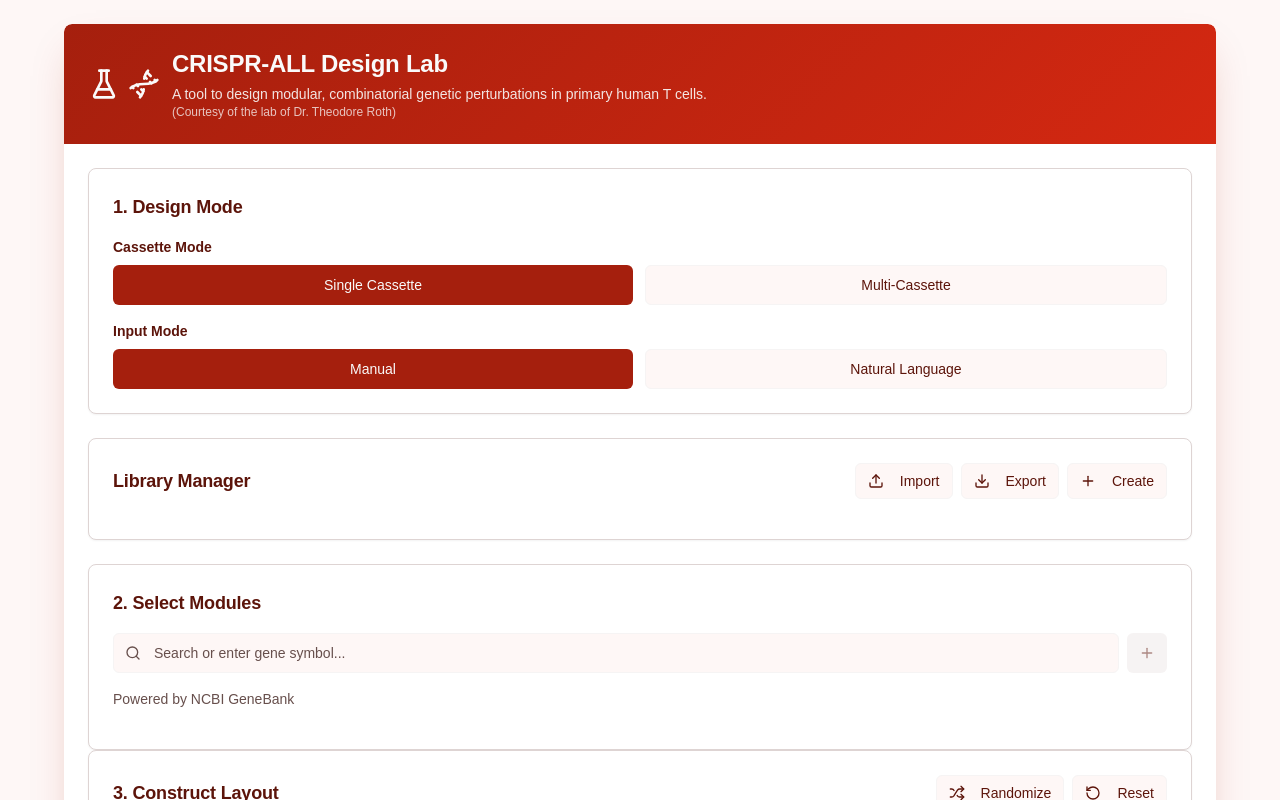
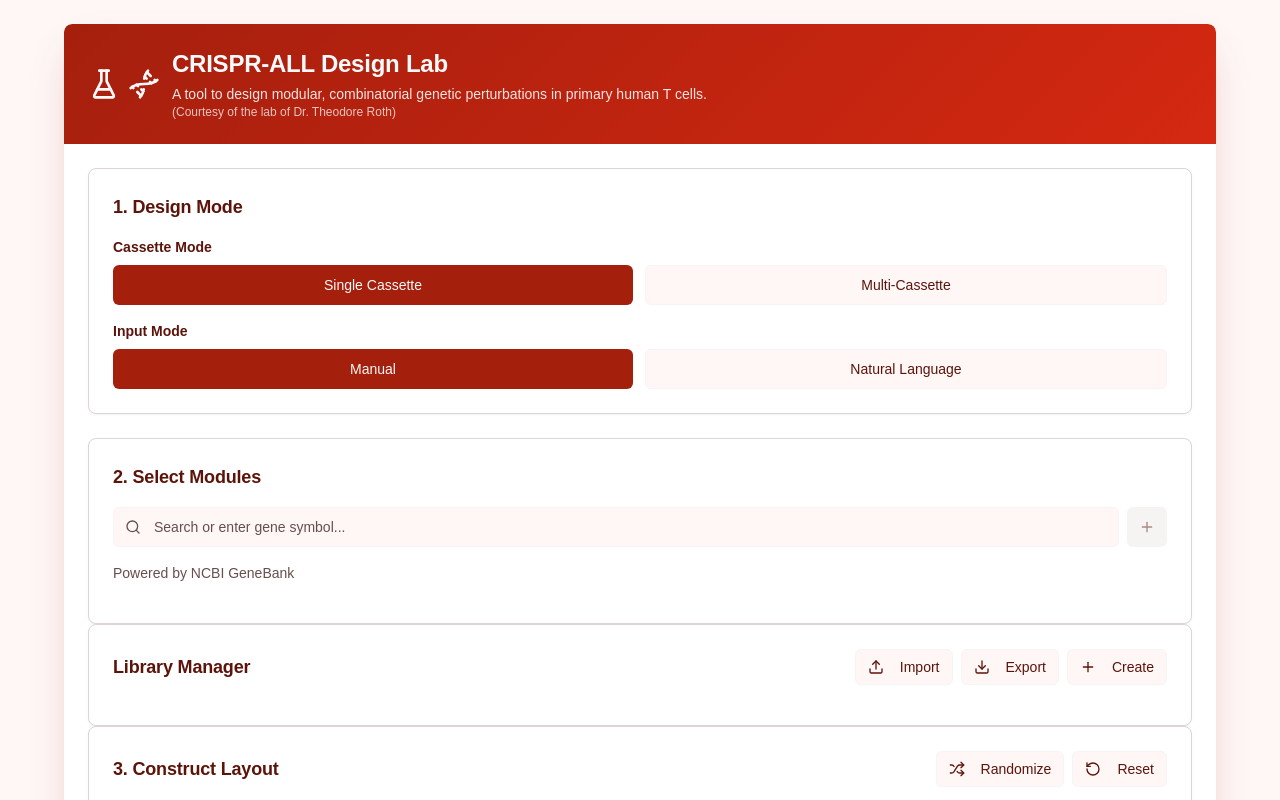
Before and after one commit to Siddheshmittra/CRISPR-All_Hands_On_Deck, a React (Vite) app: page / in a window 1280 px wide. Shown: the top 800 px of the page. Built offline with nearby package versions, Linux system fonts and the light colour scheme; a web font is replaced by a local one.

Commit message:
moving it up

```diff
--- a/src/pages/design-lab.tsx
+++ b/src/pages/design-lab.tsx
@@ -124,13 +124,6 @@ const DesignLab = () => {
               />
             )}
 
-            <LibraryManager
-              customModules={customModules}
-              onCustomModulesChange={setCustomModules}
-              constructModules={constructModules}
-              onConstructModulesChange={setConstructModules}
-            />
-
             {inputMode === 'natural' && (
               <NaturalLanguageMode
                 onSuggestedConstruct={modules => setConstructModules(modules)}
@@ -141,12 +134,19 @@ const DesignLab = () => {
               <DragDropContext onDragEnd={handleDragEnd}>
                 <div className="flex flex-row gap-4 items-start">
                   <div className="flex-1">
+                    {/* Move ModuleSelector above LibraryManager */}
                     <ModuleSelector
                       selectedModules={selectedModules}
                       onModuleSelect={handleModuleSelect}
                       onModuleDeselect={handleModuleDeselect}
                       customModules={customModules}
                       onCustomModulesChange={setCustomModules}
+                    />
+                    <LibraryManager
+                      customModules={customModules}
+                      onCustomModulesChange={setCustomModules}
+                      constructModules={constructModules}
+                      onConstructModulesChange={setConstructModules}
                     />
                     <ConstructLayout
                       constructModules={constructModules}
@@ -155,7 +155,6 @@ const DesignLab = () => {
                       onReset={handleReset}
                     />
                   </div>
-                  {/* REMOVE the trash area here, it is now inside ConstructLayout */}
                 </div>
               </DragDropContext>
             )}
```
